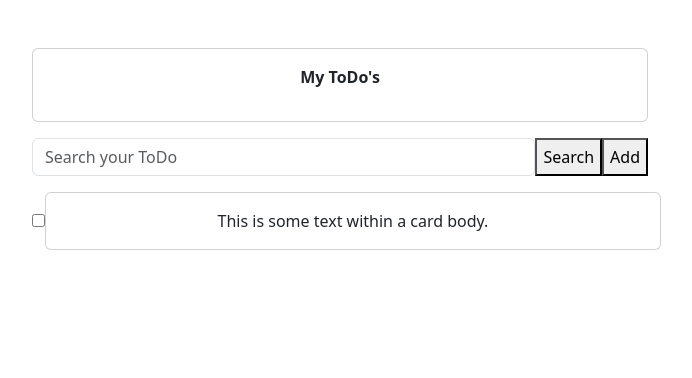
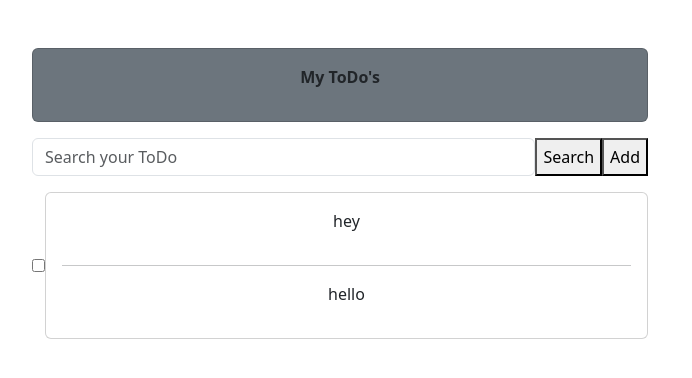
Before and after one commit to isiwaravishwanath/ToDo-List, a plain HTML site: page index.html in a window 1280 px wide. Shown: the whole page, without its empty margins (300-992 px from the left). Drawn offline with nearby package versions, Linux system fonts and the light colour scheme.

Commit message:
Update card background color and improve card structure for better readability

```diff
--- a/index.html
+++ b/index.html
@@ -11,7 +11,7 @@
 
 <body>
     <div class="div container text-center col-6">
-        <div class="card mt-5 bg-muted-info fs-muted-info">
+        <div class="card mt-5 bg-secondary fs-muted-info">
             <div class="card-body text-xl fw-bold">
                 <p>My ToDo's</p>
             </div>
@@ -27,16 +27,17 @@
             <div class="form-field">
                 <input type="checkbox" id="checkLabel" class="check" />
             </div>
-            <div class="card col-12">
-                <div class="card-body">
-                    This is some text within a card body.
-                </div>
+            <div class="card card-body p-3">
+                <p>hey</p>
+                <hr>
+                <p>hello</p>
             </div>
         </div>
 
     </div>
 
     <script src="app.js"></script>
+    <script type="module" src="https://cdn.jsdelivr.net/npm/bootstrap@6.0.0-alpha.2/dist/js/bootstrap.bundle.min.js" integrity="sha384-+PW0IDVGGwmpaBQvcXY+W0BcpHpITFB3dSfSoGvDdHtLbrLpSbpGcvtQRM/BJpz+" crossorigin="anonymous"></script>
 </body>
 
 </html>
```
